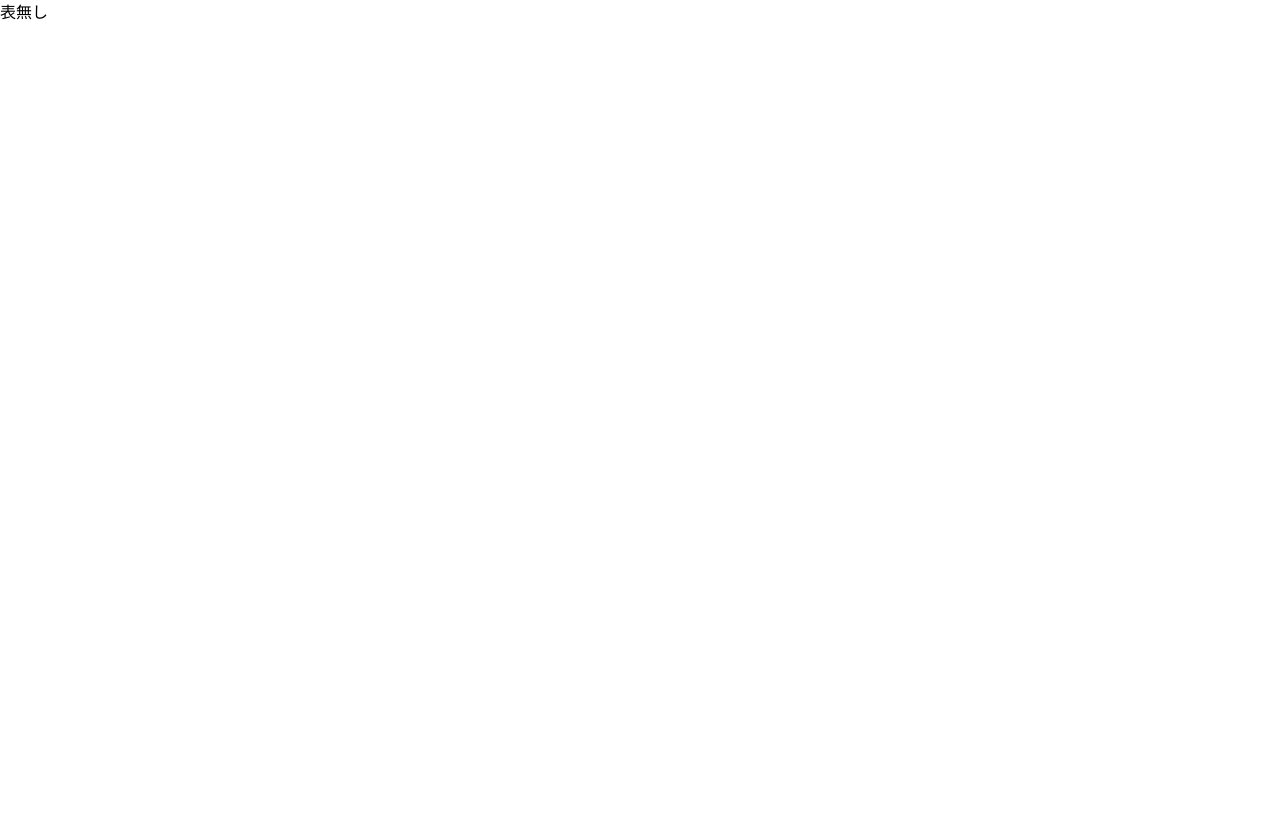
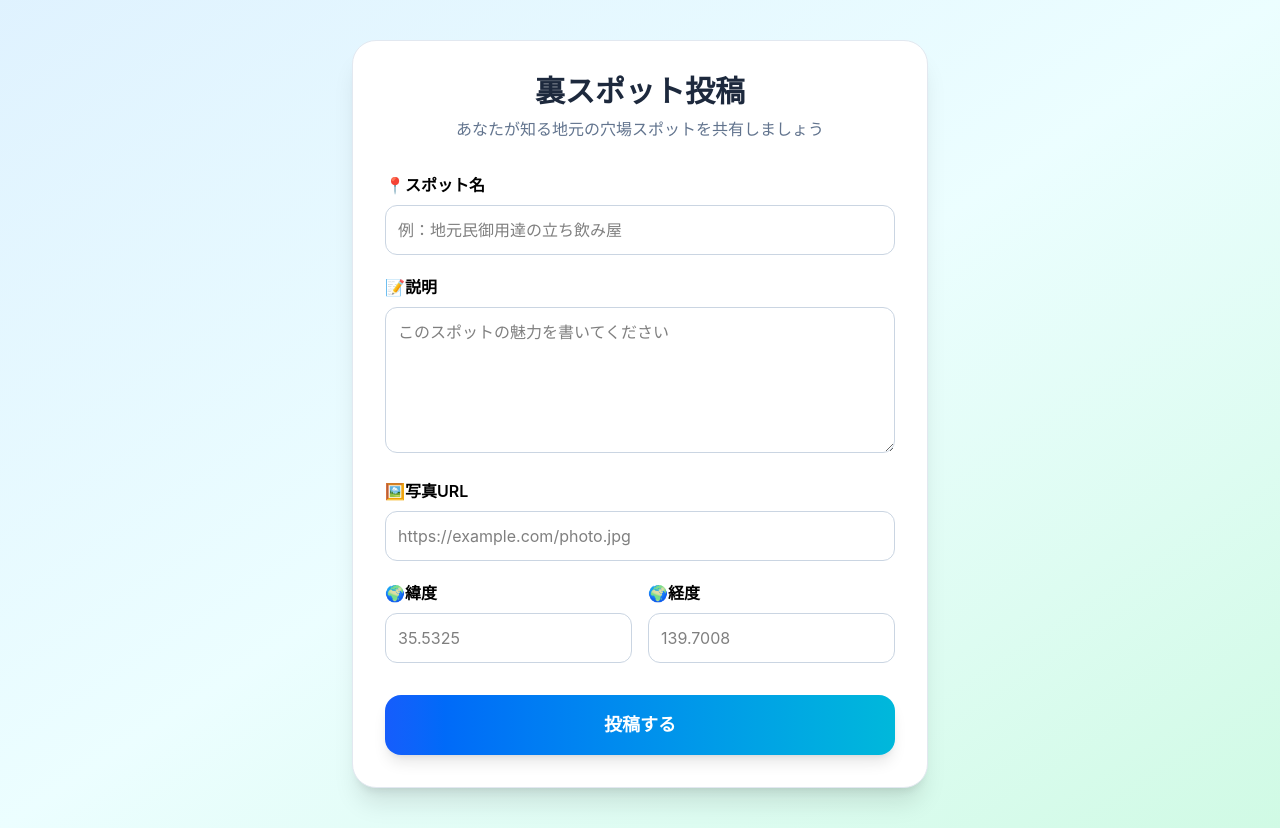
Before and after one commit to RITZ101411/omotenashi, a React (Vite) app in the folder frontend/: page / in a window 1280 px wide. Before the commit the page ends 800 px from the top, so only its background shows below. Built offline with nearby package versions, Linux system fonts and the light colour scheme.

Commit message:
feat: スポット投稿画面UI

```diff
--- a/frontend/src/App.tsx
+++ b/frontend/src/App.tsx
@@ -1,9 +1,7 @@
+import SpotPostPage from "./pages/SpotPostPage";
+
 function App() {
-  return (
-    <div>
-      <h1>表無し</h1>
-    </div>
-  )
+  return <SpotPostPage />;
 }
 
 export default App
--- /dev/null
+++ b/frontend/src/components/SpotPostForm.tsx
@@ -0,0 +1,88 @@
+function SpotPostForm() {
+    return (
+        <div className="mx-auto max-w-xl rounded-3xl bg-white p-8 shadow-xl border border-slate-200">
+            <h1 className="mb-2 text-3xl font-bold text-slate-800 text-center">
+                裏スポット投稿
+            </h1>
+
+            <p className="mb-8 text-slate-500 text-center">
+                あなたが知る地元の穴場スポットを共有しましょう
+            </p>
+
+            {/* スポット名 */}
+            <div className="mb-5">
+                <label className="mb-2 block font-semibold">
+                    📍スポット名
+                </label>
+
+                <input
+                    type="text"
+                    placeholder="例：地元民御用達の立ち飲み屋"
+                    className="w-full rounded-xl border border-slate-300 p-3 focus:border-blue-500 focus:outline-none"
+                />
+            </div>
+
+            {/* 説明 */}
+            <div className="mb-5">
+                <label className="mb-2 block font-semibold">
+                    📝説明
+                </label>
+
+                <textarea
+                    rows={5}
+                    placeholder="このスポットの魅力を書いてください"
+                    className="w-full rounded-xl border border-slate-300 p-3 focus:border-blue-500 focus:outline-none"
+                />
+            </div>
+
+            {/* 写真URL */}
+            <div className="mb-5">
+                <label className="mb-2 block font-semibold">
+                    🖼写真URL
+                </label>
+
+                <input
+                    type="url"
+                    placeholder="https://example.com/photo.jpg"
+                    className="w-full rounded-xl border border-slate-300 p-3 focus:border-blue-500 focus:outline-none"
+                />
+            </div>
+
+            <div className="grid grid-cols-2 gap-4">
+                {/* 緯度 */}
+                <div className="mb-5">
+                    <label className="mb-2 block font-semibold">
+                        🌍緯度
+                    </label>
+
+                    <input
+                        type="number"
+                        placeholder="35.5325"
+                        className="w-full rounded-xl border border-slate-300 p-3 focus:border-blue-500 focus:outline-none"
+                    />
+                </div>
+
+                {/* 経度 */}
+                <div className="mb-8">
+                    <label className="mb-2 block font-semibold">
+                        🌍経度
+                    </label>
+
+                    <input
+                        type="number"
+                        placeholder="139.7008"
+                        className="w-full rounded-xl border border-slate-300 p-3 focus:border-blue-500 focus:outline-none"
+                    />
+                </div>
+            </div>
+
+            <button
+                className="w-full rounded-2xl bg-gradient-to-r from-blue-600 to-cyan-500 py-4 text-lg font-bold text-white shadow-lg transition hover:scale-[1.02] hover:shadow-xl active:scale-95">
+                投稿する
+            </button>
+
+        </div>
+    );
+}
+
+export default SpotPostForm;
--- /dev/null
+++ b/frontend/src/pages/SpotPostPage.tsx
@@ -0,0 +1,11 @@
+import SpotPostForm from "../components/SpotPostForm";
+
+function SpotPostPage() {
+    return (
+        <main className="min-h-screen  bg-gradient-to-br from-sky-100 via-cyan-50 to-emerald-100 py-10 px-4">
+            <SpotPostForm />
+        </main>
+    );
+}
+
+export default SpotPostPage;
```
Also changed, not shown: 2 other files (tests, documents, lock files or other folders).
